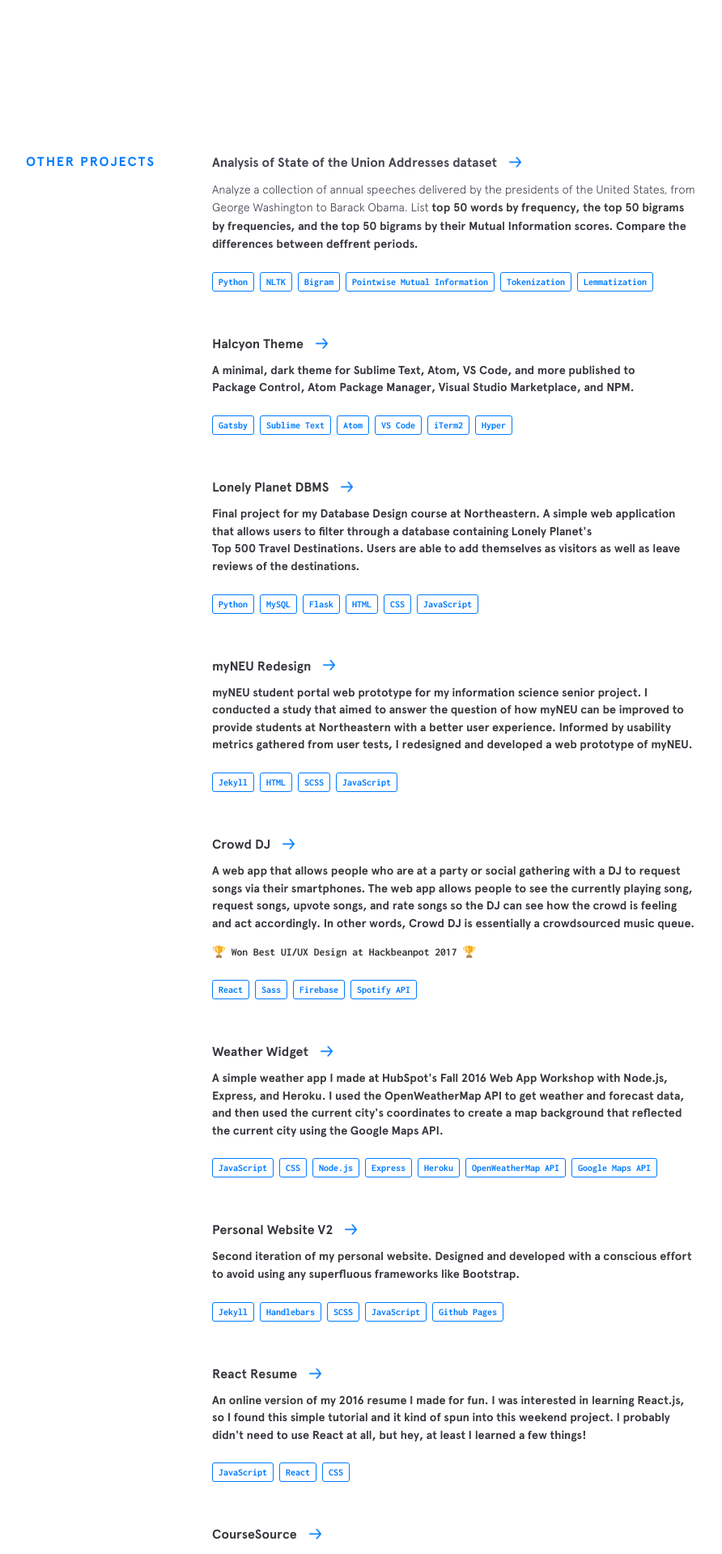
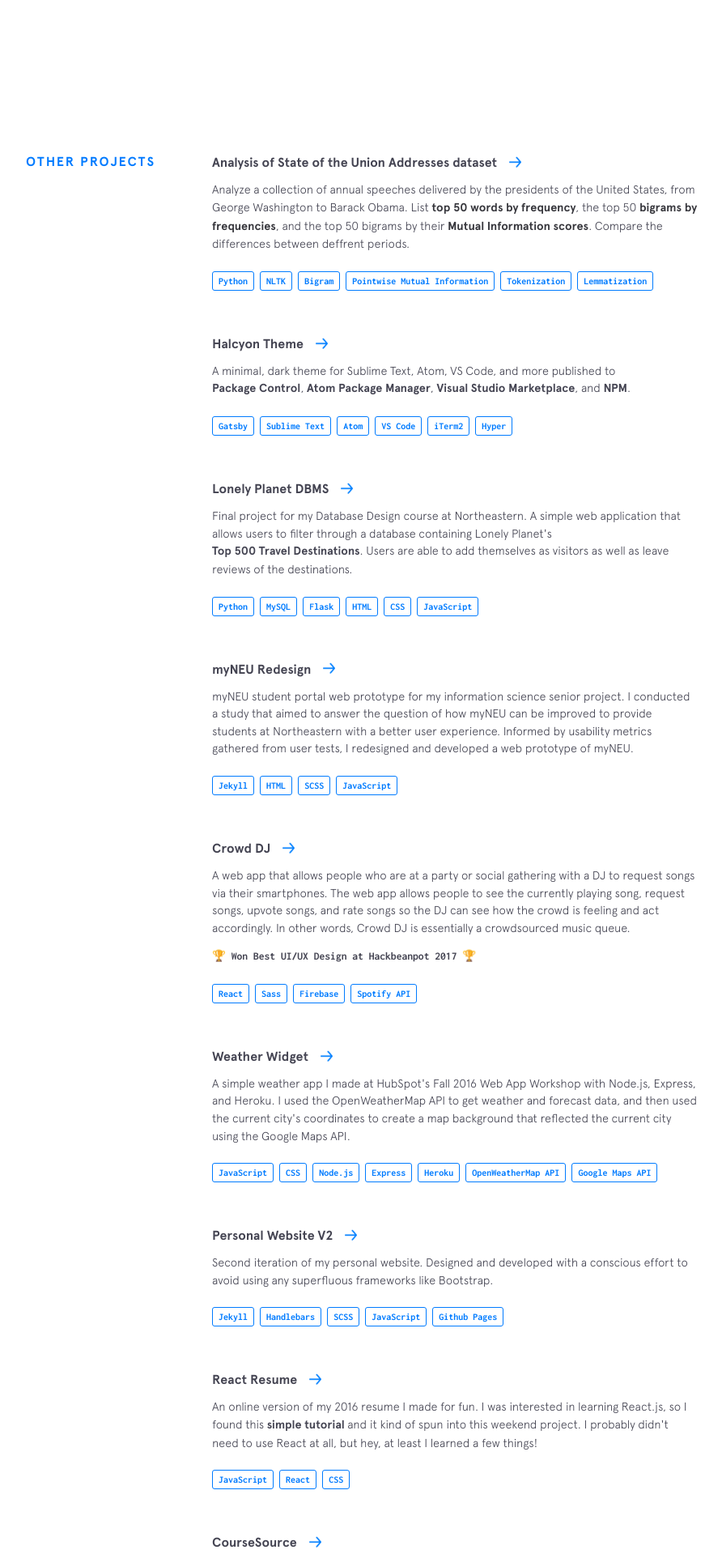
Before and after one commit to harper-he/harper-he.github.io, a Jekyll site: the page built from index.html, in a window 1280 px wide. Shown: the part 4181-6100 px from the top of the page at 81% size, without its empty margins (188-1080 px from the left). Built offline with Jekyll 4.4.1, drawn with Linux system fonts in a browser that asks for light colours; nearby versions of some CDN libraries.

```diff
--- a/_data/other-projects.yml
+++ b/_data/other-projects.yml
@@ -3,8 +3,8 @@
   code: https://github.com/harper-he/Python/tree/master/Natural%20Language%20Processing/Analysis%20of%20State%20of%20the%20Union%20Addresses%20dataset
   description: Analyze a collection of annual speeches delivered by the presidents of the United States,
                from George Washington to Barack Obama.
-               List <strong>top 50 words by frequency<strong>, the top 50 <strong>bigrams by frequencies<strong>,
-               and the top 50 bigrams by their <strong>Mutual Information scores<strong>.
+               List <strong>top 50 words by frequency</strong>, the top 50 <strong>bigrams by frequencies</strong>,
+               and the top 50 bigrams by their <strong>Mutual Information scores</strong>.
                Compare the differences between deffrent periods.
   used:
     - thing: Python
```
